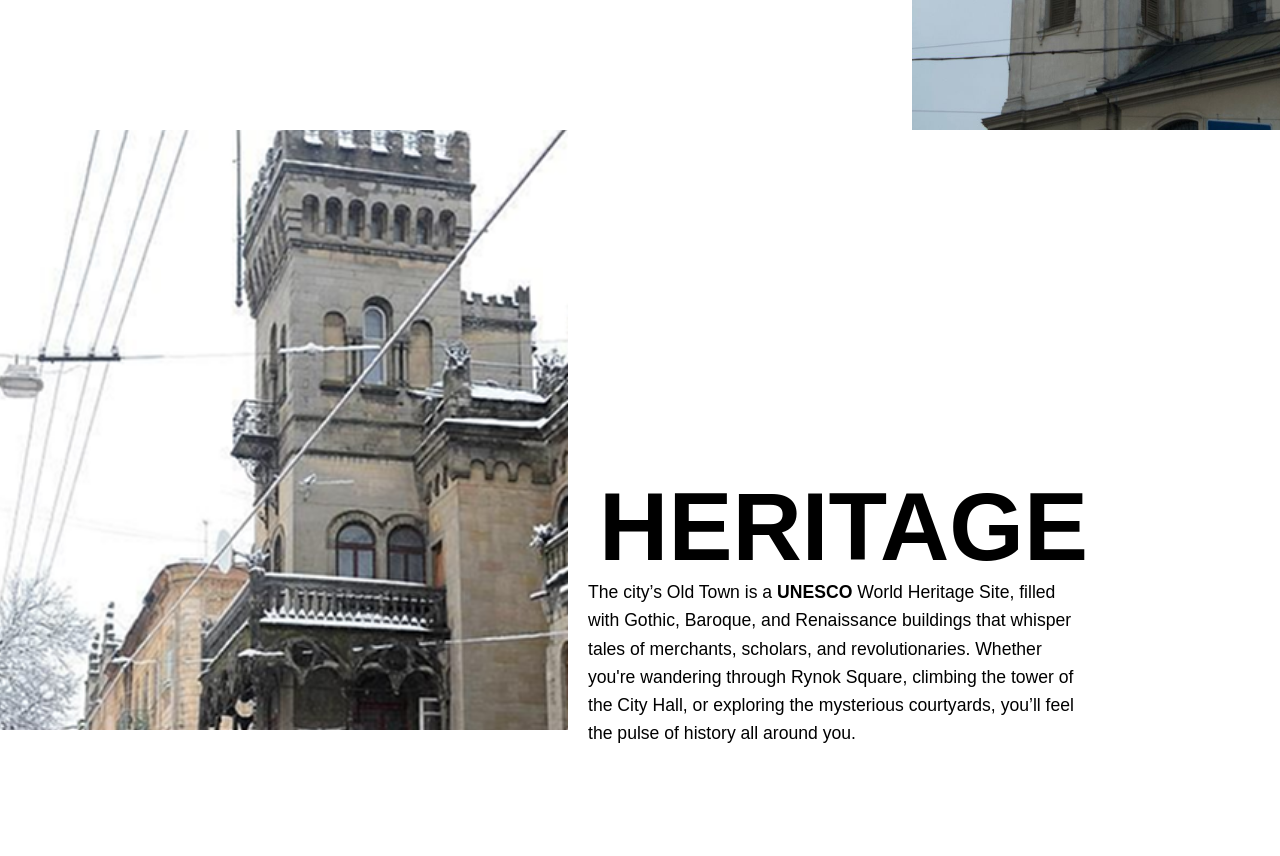
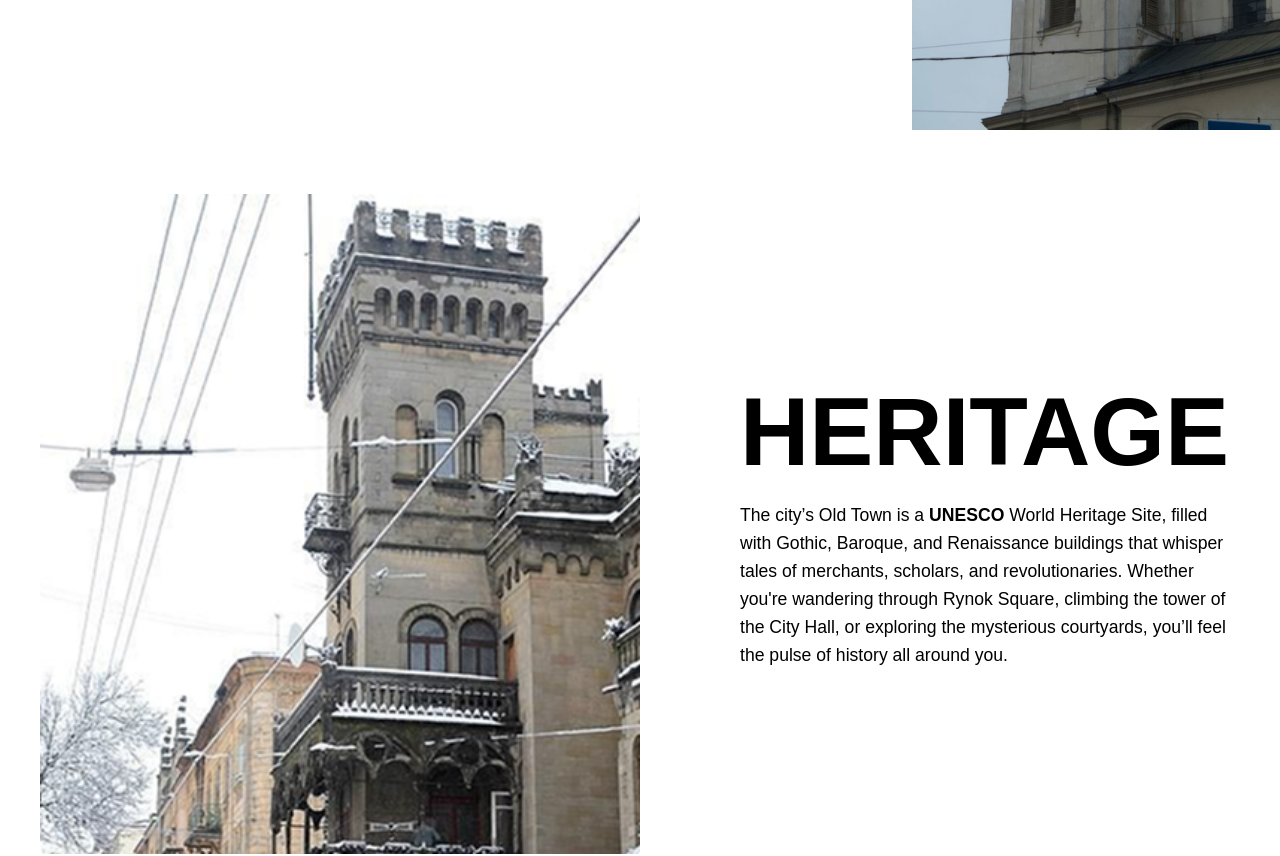
Before and after one commit to YulianaHrynda/lviv_locations, a Next.js app: page / in a window 1280 px wide. Shown: the part 2080-2936 px from the top of the page. Built offline with nearby package versions, Linux system fonts and the light colour scheme; a web font is replaced by a local one.

Commit message:
updated styles for heritage

```diff
--- a/src/app/components/Heritage/Heritage.jsx
+++ b/src/app/components/Heritage/Heritage.jsx
@@ -16,12 +16,15 @@ const Heritage = () => {
             className={styles.image}
           />
         </div>
-        <h2 className={styles.title}>HERITAGE</h2>
-        <p className={styles.description}>
-          The city’s Old Town is a <strong>UNESCO</strong> World Heritage Site, filled with Gothic, Baroque, and Renaissance buildings that whisper tales of
-          merchants, scholars, and revolutionaries. Whether you're wandering through Rynok Square, climbing the tower of the City Hall, or exploring the
-          mysterious courtyards, you’ll feel the pulse of history all around you.
-        </p>
+
+        <div className={styles.textContent}>
+          <h2 className={styles.title}>HERITAGE</h2>
+          <p className={styles.description}>
+            The city’s Old Town is a <strong>UNESCO</strong> World Heritage Site, filled with Gothic, Baroque, and Renaissance buildings
+            that whisper tales of merchants, scholars, and revolutionaries. Whether you're wandering through Rynok Square,
+            climbing the tower of the City Hall, or exploring the mysterious courtyards, you’ll feel the pulse of history all around you.
+          </p>
+        </div>
       </div>
     </section>
   );
--- a/src/app/components/Heritage/Heritage.module.css
+++ b/src/app/components/Heritage/Heritage.module.css
@@ -1,54 +1,81 @@
 .heritage {
-  position: relative;
-  padding: 0;
-  overflow: visible;
+  width: 100%;
+  background-color: white;
+  padding: 4rem 1rem;
 }
 
 .container {
-  position: relative;
-  width: 100%;
-  height: 700px;
-  padding-bottom: 2rem;
+  max-width: 1200px;
+  margin: 0 auto;
+  display: flex;
+  flex-direction: row;
+  gap: 2rem;
+  align-items: center;
+  justify-content: space-between;
+  flex-wrap: wrap;
 }
 
 .imageWrapper {
-  position: absolute;
-  top: 0;
-  left: -2em;
-  width: 600px;
-  height: 600px;
-  z-index: 1;
+  flex: 1 1 50%;
+  max-width: 600px;
   overflow: hidden;
 }
 
 .image {
   width: 100%;
-  height: 100%;
+  height: auto;
   object-fit: cover;
   display: block;
+  border-radius: 4px;
 }
 
+.textContent {
+  flex: 1 1 40%;
+  min-width: 300px;
+  max-width: 500px;
+}
 
 .title {
-  position: absolute;
-  top: 20rem;
-  right: 15%;
   font-size: 6rem;
-  font-weight: 700;
-  z-index: 2;
+  font-weight: 900;
+  text-transform: uppercase;
+  margin-bottom: 1rem;
+  line-height: 1.1;
 }
 
 .description {
-  position: absolute;
-  top: 28rem;
-  right: 15%;
-  max-width: 500px;
   font-size: 1.1rem;
   line-height: 1.6;
-  text-align: left;
-  z-index: 2;
+  font-weight: 300;
 }
 
 .description strong {
   font-weight: 700;
 }
+
+@media (max-width: 1024px) {
+  .title {
+    font-size: 3rem;
+  }
+
+  .description {
+    font-size: 1rem;
+  }
+}
+
+@media (max-width: 768px) {
+  .container {
+    flex-direction: column;
+    text-align: center;
+  }
+
+  .imageWrapper,
+  .textContent {
+    flex: 1 1 100%;
+    max-width: 100%;
+  }
+
+  .title {
+    font-size: 2.5rem;
+  }
+}
```
